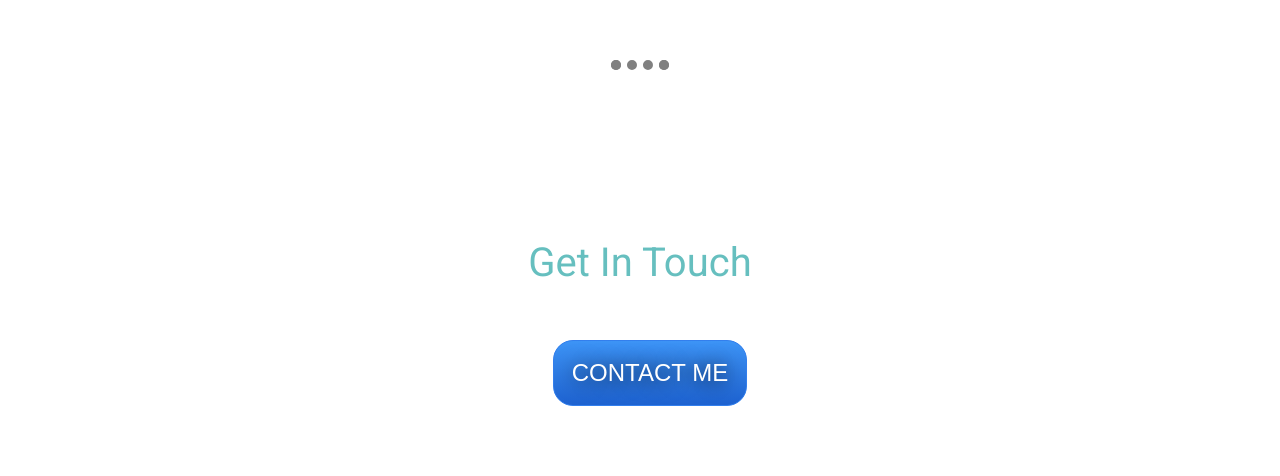
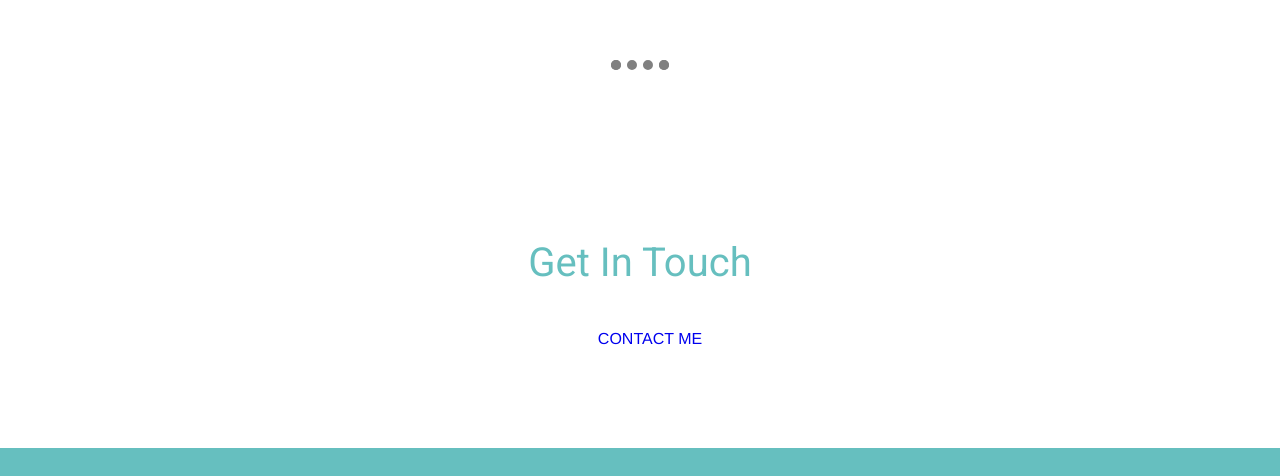
Before and after one commit to Kacelo/cv, a plain HTML site: page index.html in a window 1280 px wide. Shown: the part 2635-3111 px from the top of the page. Drawn offline with Linux system fonts and the light colour scheme.

Commit message:
Update styles.css

```diff
--- a/css/styles.css
+++ b/css/styles.css
@@ -110,7 +110,7 @@ hr
 	border-top: none;
 	margin: 100px auto;
 }
-.btn {
+/*.btn {
    background: #3D94F6;
    background-image: -webkit-linear-gradient(top, #3D94F6, #1E62D0);
    background-image: -moz-linear-gradient(top, #3D94F6, #1E62D0);
@@ -145,5 +145,5 @@ hr
    -moz-border-radius: 20px;
    border-radius: 20px;
    text-decoration: none;
-}
+}*/
 /*******************
```
